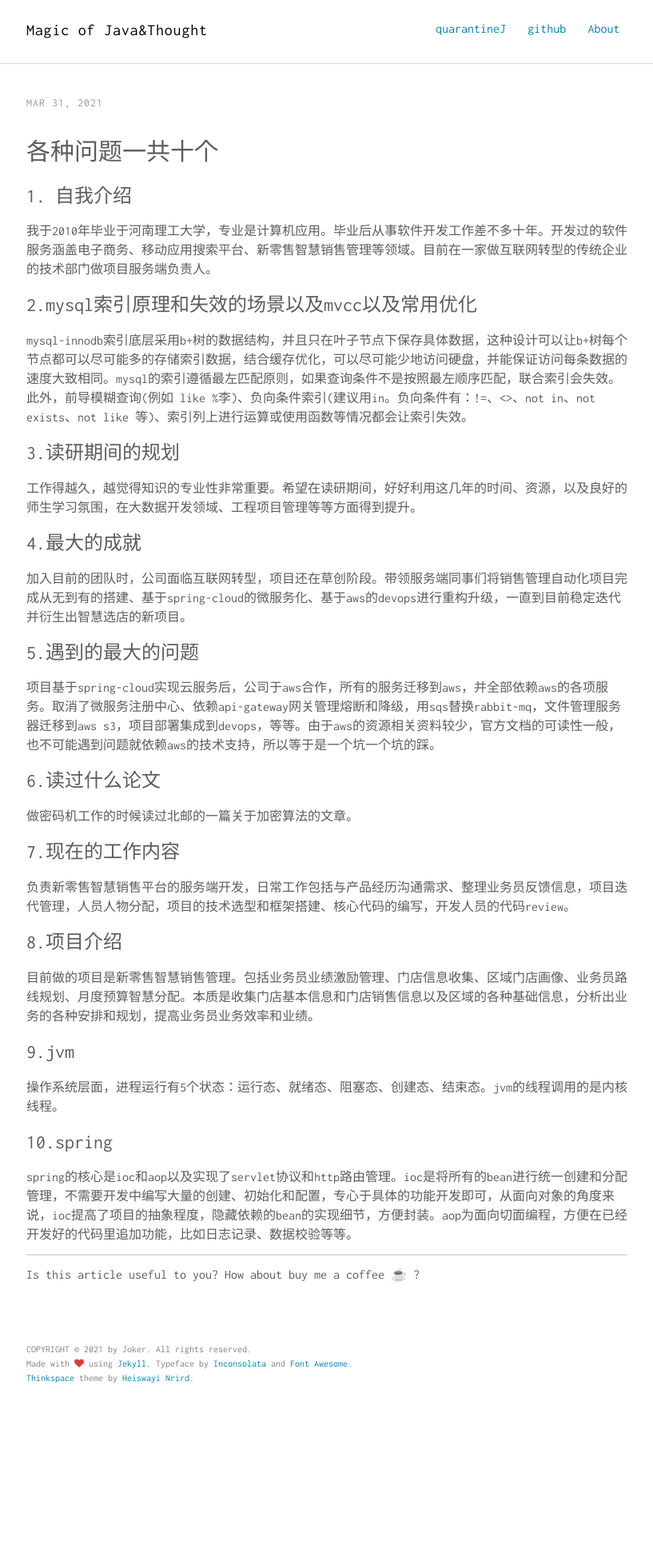
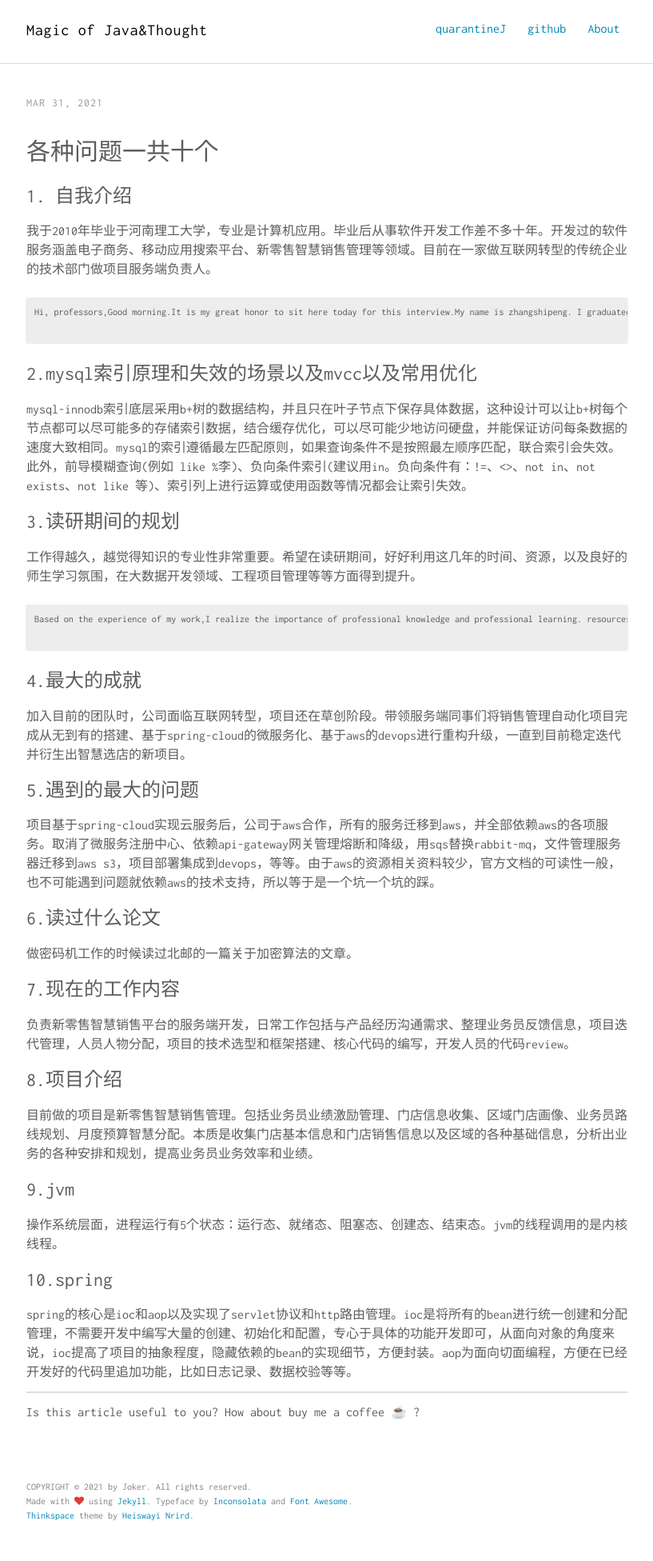
Before and after one commit to rongjoker/rongjoker.github.io, a Jekyll site: the page built from _posts/2021-03-31-各种问题一共十个.md, in a window 1280 px wide. Shown: the whole page at 80% size, without its empty margins (231-1048 px from the left). Built offline with Jekyll 4.4.1, drawn with Linux system fonts in a browser that asks for light colours; comment, search, counter and statistics services are not loaded; before the commit the page ends 1780 px from its top, so only the background shows below that.

Commit message:
fix bugs3

````diff
--- a/_posts/2021-03-31-各种问题一共十个.md
+++ b/_posts/2021-03-31-各种问题一共十个.md
@@ -6,11 +6,20 @@ title: 各种问题一共十个
 
 ### 1. 自我介绍
 我于2010年毕业于河南理工大学，专业是计算机应用。毕业后从事软件开发工作差不多十年。开发过的软件服务涵盖电子商务、移动应用搜索平台、新零售智慧销售管理等领域。目前在一家做互联网转型的传统企业的技术部门做项目服务端负责人。<br>
+```
+Hi, professors,Good morning.It is my great honor to sit here today for this interview.My name is zhangshipeng. I graduated from Henan Polytechnic University in 2010,then I have been an engineer in the field of software development for almost 10 years.during this decade, I have developed many software projects, such as electronic-commerce, search websites, and applications for smart sales. Now I work in a traditional and Internet mixed company, half of my work is development, half is management.
+
+```
 ### 2.mysql索引原理和失效的场景以及mvcc以及常用优化
 mysql-innodb索引底层采用b+树的数据结构，并且只在叶子节点下保存具体数据，这种设计可以让b+树每个节点都可以尽可能多的存储索引数据，结合缓存优化，可以尽可能少地访问硬盘，并能保证访问每条数据的速度大致相同。mysql的索引遵循最左匹配原则，如果查询条件不是按照最左顺序匹配，联合索引会失效。此外，前导模糊查询(例如 like %李)、负向条件索引(建议用in。负向条件有：!=、<>、not in、not exists、not like 等)、索引列上进行运算或使用函数等情况都会让索引失效。<br>
 
 ### 3.读研期间的规划
 工作得越久，越觉得知识的专业性非常重要。希望在读研期间，好好利用这几年的时间、资源，以及良好的师生学习氛围，在大数据开发领域、工程项目管理等等方面得到提升。
+
+```
+Based on the experience of my work,I realize the importance of professional knowledge and professional learning. resources and good learning atmosphere for teachers and students to improve in the field of big data development and project management.
+
+```
 ### 4.最大的成就
 加入目前的团队时，公司面临互联网转型，项目还在草创阶段。带领服务端同事们将销售管理自动化项目完成从无到有的搭建、基于spring-cloud的微服务化、基于aws的devops进行重构升级，一直到目前稳定迭代并衍生出智慧选店的新项目。
 ### 5.遇到的最大的问题
````
